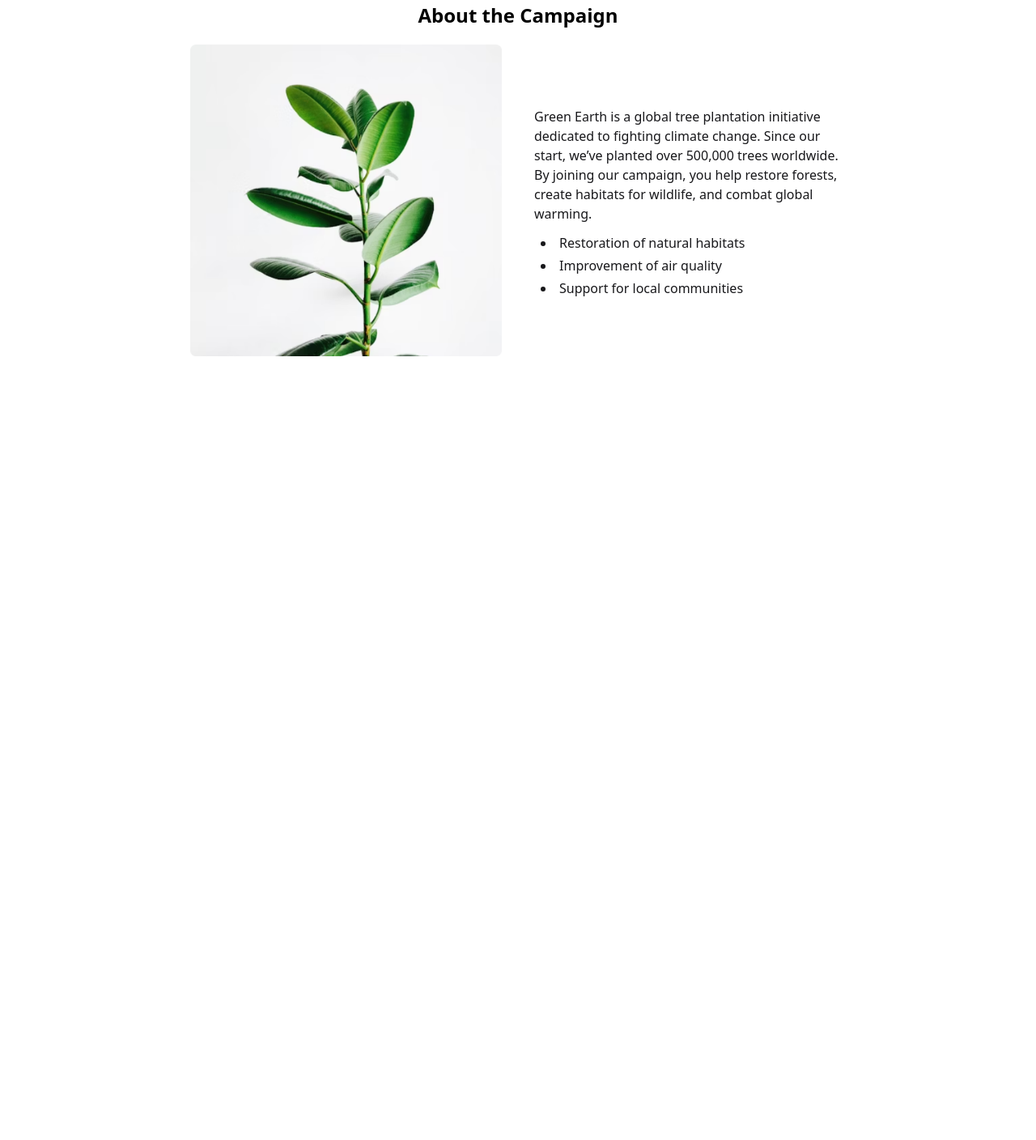
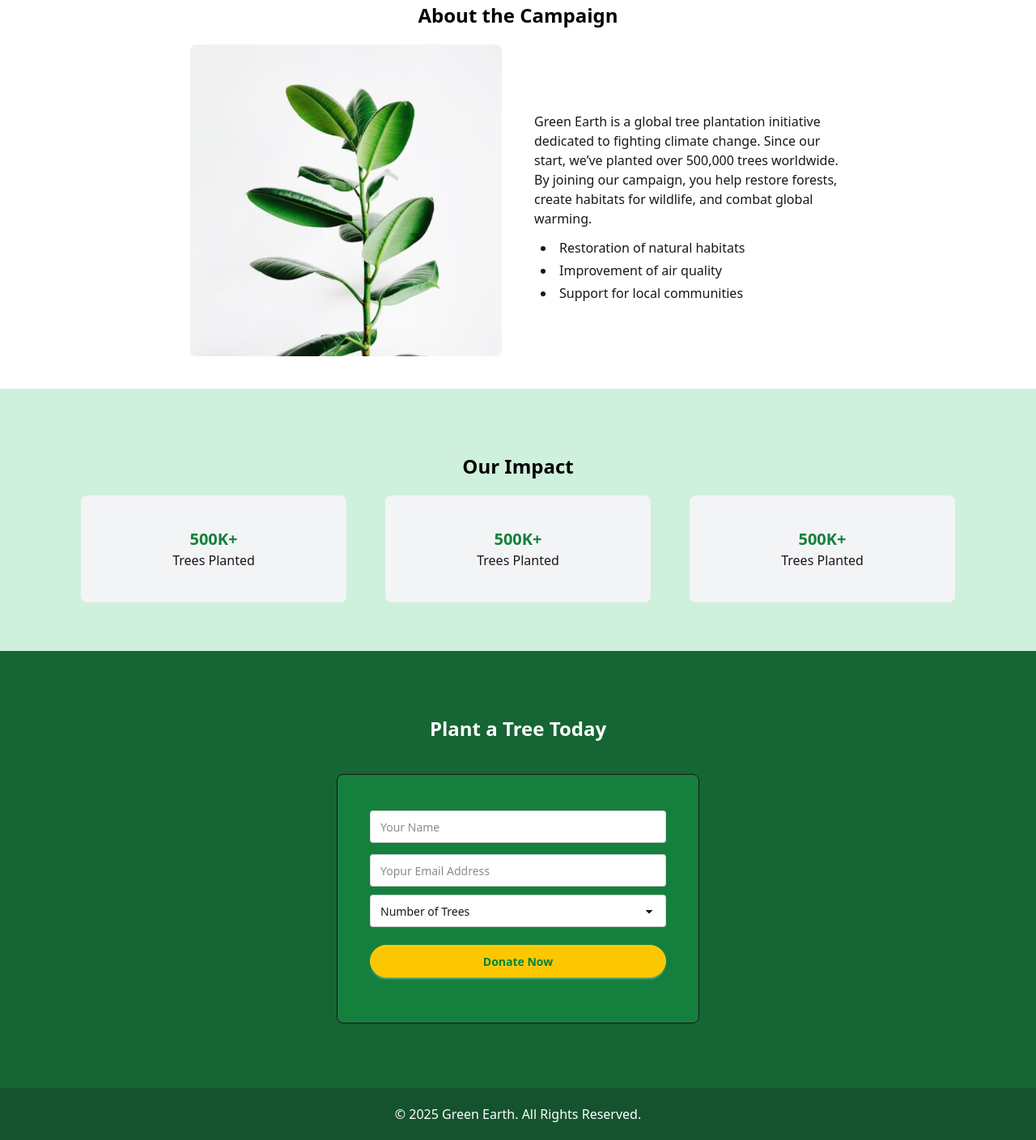
Before and after one commit to omarfaruk16/Green-earth, a plain HTML site: page index.html in a window 1280 px wide. Shown: the part 353-1761 px from the top of the page at 81% size. Before the commit the page ends 833 px from the top, so only its background shows below. Drawn offline with nearby package versions, Linux system fonts and the light colour scheme.

Commit message:
static frontend done

```diff
--- a/index.html
+++ b/index.html
@@ -78,7 +78,7 @@
                 <div class="lg: flex-1">
                     <img src="assets/about.png" alt="">
                 </div>
-                <div class="lg:flex-1 sm:mt-1">
+                <div class="lg:flex-1 pt-4">
                     <p>Green Earth is a global tree plantation initiative dedicated to fighting climate change. Since
                         our start, we’ve planted over 500,000 trees worldwide. By joining our campaign, you help restore
                         forests, create habitats for wildlife, and combat global warming.</p>
@@ -92,8 +92,52 @@
         </div>
     </section>
 
+    <section class="bg-[#CFF0DC] py-10 lg:py-15 px-5 lg:px-25">
+        <h1 class="text-black font-semibold text-2xl text-center py-5">Our Impact</h1>
+        <div class="grid grid-rows-1 lg:grid-cols-3 gap-5 lg:gap-12">
+            <div class="p-10  bg-gray-100 rounded-lg text-center">
+                <p class="text-xl font-bold text-[#15803D]">500K+</p>
+                <p>Trees Planted</p>
+            </div>
+            <div class="p-10 bg-gray-100 rounded-lg text-center">
+                <p class="text-xl font-bold text-[#15803D]">500K+</p>
+                <p>Trees Planted</p>
+            </div>
+            <div class="p-10 bg-gray-100 rounded-lg text-center">
+                <p class="text-xl font-bold text-[#15803D]">500K+</p>
+                <p>Trees Planted</p>
+            </div>
+        </div>
+    </section>
 
+    <section class="py-10 lg:py-[80px] bg-[#166534]">
+        <h1 class="text-white font-semibold text-2xl text-center ">Plant a Tree Today</h1>
+        <div class="pt-10 flex justify-center ">
+            <form class="fieldset bg-[#15803D] rounded-box max-w-md w-full border p-10 ">
+                <fieldset class="fieldset ">
+                    <input type="text" class="input validator w-full" placeholder="Your Name" required />
+                    <p class="validator-hint hidden">Required</p>
+                </fieldset>
+                <fieldset class="fieldset">
+                    <input type="email" class="input validator w-full" placeholder="Yopur Email Address" required />
+                    <p class="validator-hint hidden">Required</p>
+                </fieldset>
+                <select class="select validator w-full" required>
+                    <option disabled selected value="">Number of Trees</option>
+                    <option>1</option>
+                    <option>2</option>
+                    <option>3</option>
+                    <option>4</option>
+                </select>
 
+                <button class="btn rounded-3xl bg-yellow-400 text-green-700 border-yellow-400 my-4" type="submit">Donate Now</button>
+            </form>
+        </div>
+    </section>
+
+    <footer class="bg-[#14532D] py-5">
+        <p class="text-white text-center">© 2025 Green Earth. All Rights Reserved.</p>
+    </footer>
     <script src="scripts.js"></script>
 </body>
 
```
